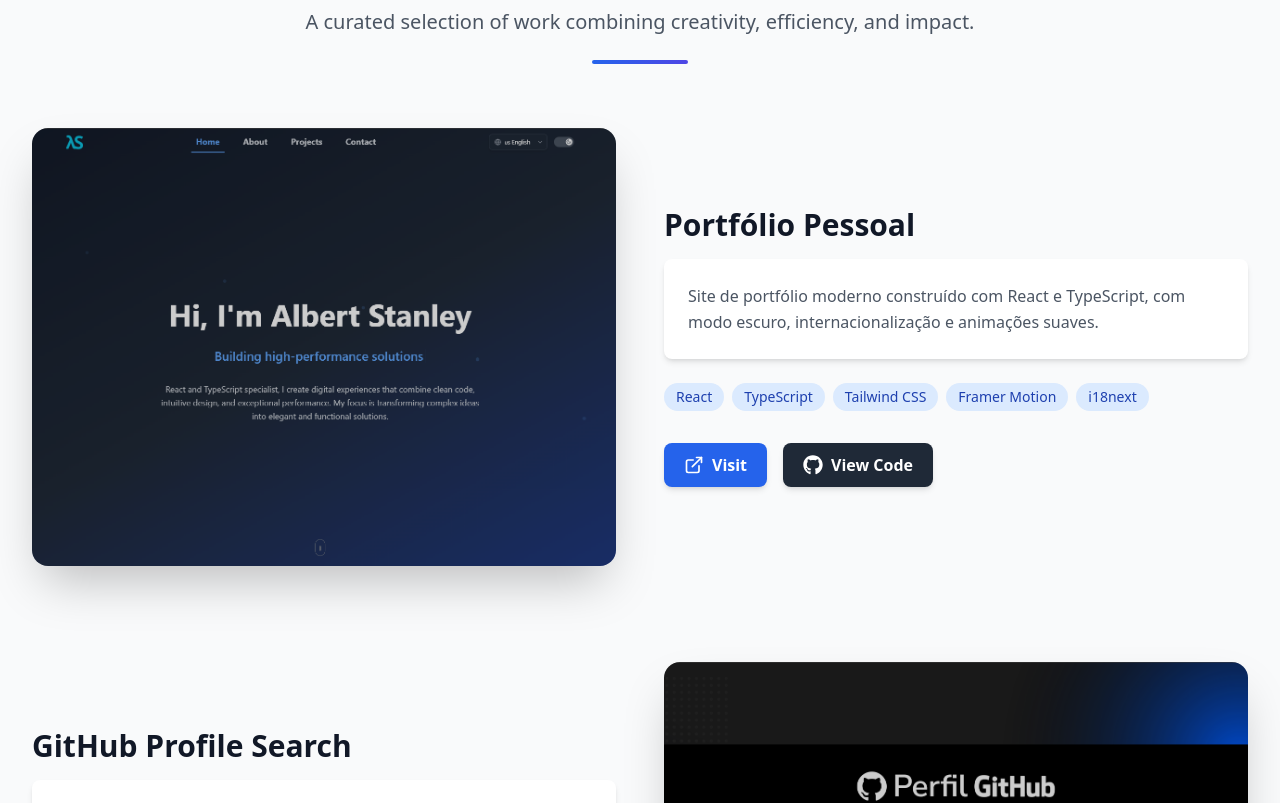
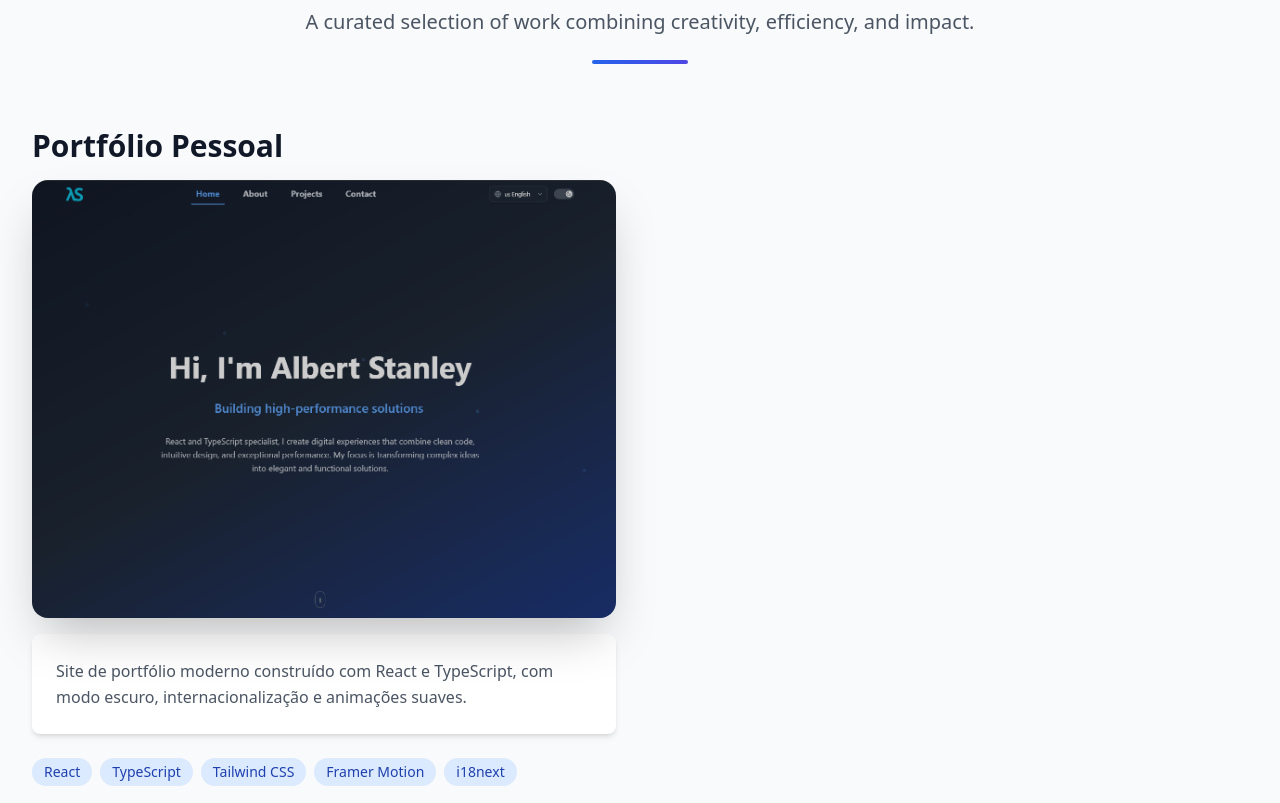
Before and after one commit to Albert-Stanley/Albert-Portfolio, a React (Vite) app: page / in a window 1280 px wide. Shown: the part 1844-2647 px from the top of the page. Built offline with nearby package versions, Linux system fonts and the light colour scheme.

Commit message:
refactor: reorganize ProjectCard component structure for improved readability and maintainability

```diff
--- a/src/components/ProjectCard.tsx
+++ b/src/components/ProjectCard.tsx
@@ -1,7 +1,7 @@
 import React from "react";
 import { motion } from "framer-motion";
 import { ExternalLink } from "lucide-react";
-import { FaGithub  } from "react-icons/fa";
+import { FaGithub } from "react-icons/fa";
 import { useTranslation } from "react-i18next";
 
 export type Project = {
@@ -32,7 +32,10 @@
       viewport={{ once: true }}
     >
       <div className="grid grid-cols-1 lg:grid-cols-2 items-center gap-8 lg:gap-12">
-        {/* Coluna da Imagem */}
+        <div className="flex flex-col justify-center space-y-4">
+          <h3 className="text-3xl font-bold text-gray-900 dark:text-white">
+            {project.title}
+          </h3>
           <motion.div
             whileHover={{ scale: 1.03 }}
             className={`group relative rounded-2xl overflow-hidden shadow-2xl ${
@@ -56,19 +59,12 @@
             </a>
           </motion.div>
 
-        {/* Coluna do Conteúdo */}
-        <div className="flex flex-col justify-center space-y-4">
-          <h3 className="text-3xl font-bold text-gray-900 dark:text-white">
-            {project.title}
-          </h3>
-
           <div className="bg-white dark:bg-gray-800 p-6 rounded-lg shadow-md">
             <p className="text-gray-600 dark:text-gray-300 leading-relaxed">
               {project.description}
             </p>
           </div>
 
-          {/* Tecnologias */}
           <div className="flex flex-wrap gap-2 pt-2">
             {project.technologies.map((tech) => (
               <span
@@ -79,8 +75,6 @@
               </span>
             ))}
           </div>
-
-          {/* Links */}
           <div className="flex flex-wrap gap-4 pt-4">
             {project.liveUrl && (
               <a
```
Lines whose indentation alone changed are shown as unchanged.
